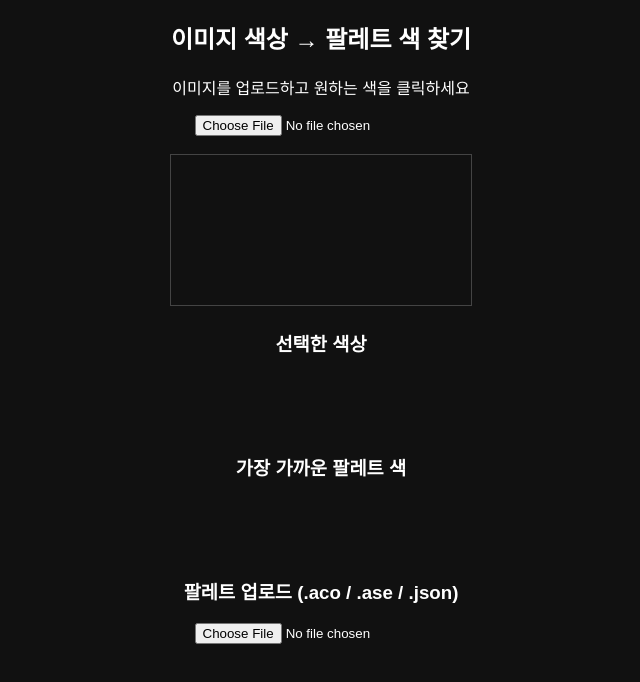
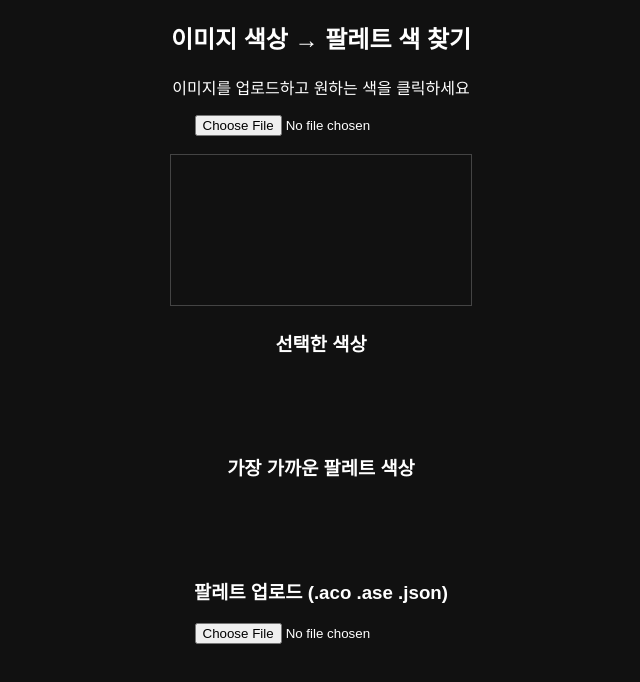
Before and after one commit to q2azw/Find-color, a plain HTML site: page index.html in a window 1280 px wide. Shown: the whole page, without its empty margins (319-959 px from the left). Drawn offline with Linux system fonts and the light colour scheme.

Commit message:
Update index.html

```diff
--- a/index.html
+++ b/index.html
@@ -2,7 +2,7 @@
 <html>
 <head>
 <meta charset="UTF-8">
-<title>색상 팔레트 매칭 도구</title>
+<title>이미지 색상 팔레트 매칭 도구</title>
 
 <style>
 body{
@@ -52,12 +52,12 @@ border:4px solid yellow;
 <h3>선택한 색상</h3>
 <div id="picked" style="width:60px;height:60px;margin:auto;"></div>
 
-<h3>가장 가까운 팔레트 색</h3>
+<h3>가장 가까운 팔레트 색상</h3>
 <div id="closest" style="width:60px;height:60px;margin:auto;"></div>
 
 <p id="delta"></p>
 
-<h3>팔레트 업로드 (.aco / .ase / .json)</h3>
+<h3>팔레트 업로드 (.aco .ase .json)</h3>
 
 <input type="file" id="paletteUpload">
 
@@ -76,12 +76,9 @@ let file = e.target.files[0]
 let img = new Image()
 
 img.onload = ()=>{
-
 canvas.width = img.width
 canvas.height = img.height
-
 ctx.drawImage(img,0,0)
-
 }
 
 img.src = URL.createObjectURL(file)
@@ -98,11 +95,9 @@ let y = e.clientY - rect.top
 let data = ctx.getImageData(x,y,1,1).data
 
 let color = {
-
 r:data[0],
 g:data[1],
 b:data[2]
-
 }
 
 showPicked(color)
@@ -122,11 +117,9 @@ el.style.background =
 function dist(c1,c2){
 
 return Math.sqrt(
-
 (c1.r-c2.r)**2 +
 (c1.g-c2.g)**2 +
 (c1.b-c2.b)**2
-
 )
 
 }
@@ -141,10 +134,8 @@ palette.forEach(c=>{
 let d=dist(target,c)
 
 if(d<min){
-
 min=d
 best=c
-
 }
 
 })
@@ -187,7 +178,7 @@ let div=document.createElement("div")
 
 div.className="colorBox"
 
-div.style.background=
+div.style.background =
 `rgb(${c.r},${c.g},${c.b})`
 
 document.getElementById("palette")
@@ -203,25 +194,17 @@ let file = e.target.files[0]
 let buf = await file.arrayBuffer()
 
 if(file.name.endsWith(".aco")){
-
 parseACO(buf)
-
 }
 
 if(file.name.endsWith(".ase")){
-
 parseASE(buf)
-
 }
 
 if(file.name.endsWith(".json")){
-
 let text = await file.text()
-
 let arr = JSON.parse(text)
-
 arr.forEach(addPaletteColor)
-
 }
 
 }
@@ -243,11 +226,9 @@ let b=view.getUint16(offset+6)/256
 offset+=10
 
 addPaletteColor({
-
 r:Math.round(r),
 g:Math.round(g),
 b:Math.round(b)
-
 })
 
 }
@@ -261,9 +242,7 @@ let view=new DataView(buffer)
 let str=""
 
 for(let i=0;i<buffer.byteLength;i++){
-
 str+=String.fromCharCode(view.getUint8(i))
-
 }
 
 let matches=[...str.matchAll(/RGB(.{12})/g)]
@@ -271,13 +250,9 @@ let matches=[...str.matchAll(/RGB(.{12})/g)]
 matches.forEach(m=>{
 
 let dv=new DataView(
-
 new Uint8Array(
-
 m[1].split("").map(c=>c.charCodeAt(0))
-
 ).buffer
-
 )
 
 let r=dv.getFloat32(0)*255
@@ -285,11 +260,9 @@ let g=dv.getFloat32(4)*255
 let b=dv.getFloat32(8)*255
 
 addPaletteColor({
-
 r:Math.round(r),
 g:Math.round(g),
 b:Math.round(b)
-
 })
 
 })
```
